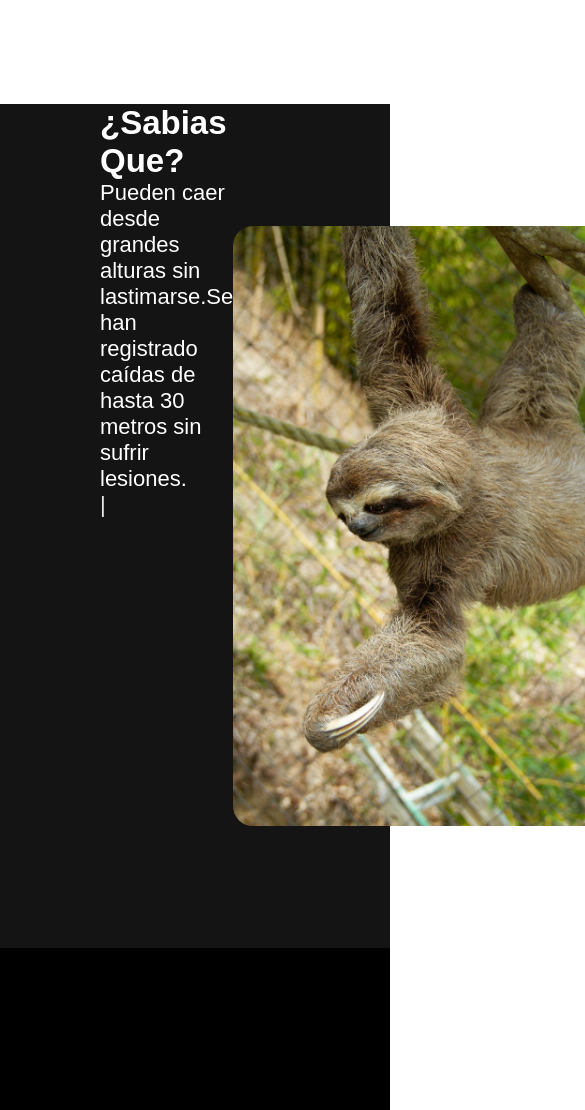
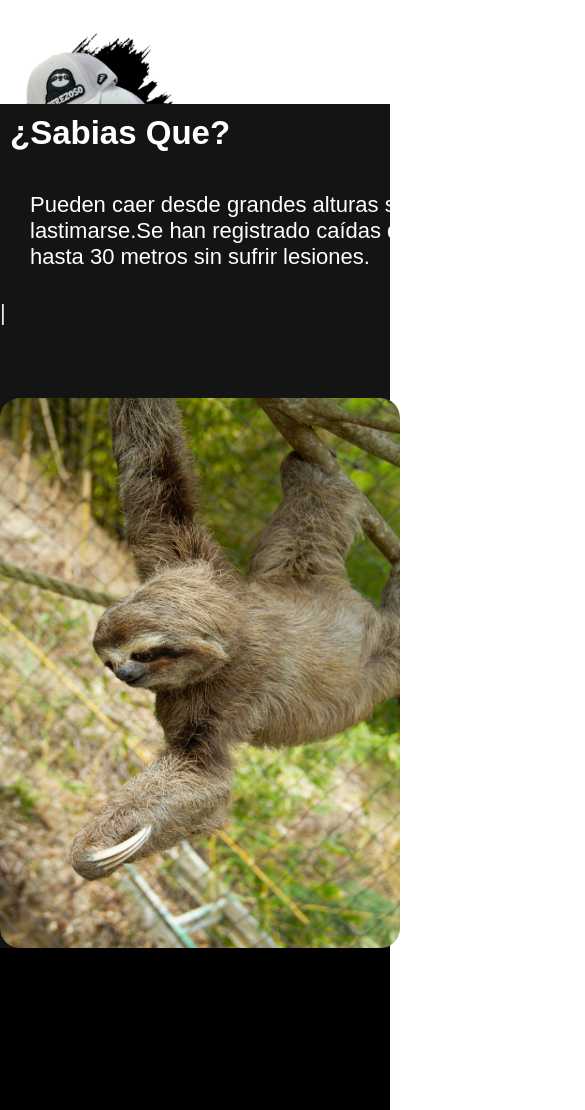
Before and after one commit to salemmp/pereza, a plain HTML site: page index.html in a window 390 px wide. Shown: the part 2428-3538 px from the top of the page, 585 px wide, since content can reach past the window. Drawn offline with nearby package versions, Linux system fonts and the light colour scheme; a web font is replaced by a local one.

Commit message:
Add files via upload

```diff
--- a/mobile.css
+++ b/mobile.css
@@ -16,9 +16,71 @@
 
 
 
+    .d{
+        width: 100%;
+        height: 100vh;
+        background-color: rgb(20, 20, 20);
+        color: white;
+        display: flex;
+        flex-direction: column;
+        align-items: start;
+
+    }
+    .parrafo_d{
+        display: block;
+        width: 100%;
+    }
+   p{
+        width: 100%;
+        padding: 30px;
+
+    }
+    .texto{
+         display: flex;
+    flex-direction: column;
+    margin-left: 0px;
+    height: 100%;
+    width: 100%;
+    font-family: 'Rockhaven', sans-serif;
+    font-size: 22px;
+
+
+    }
+    h2{
+        padding: 10px;
+    }
+   .perezoso_img{
+
+    height: 550px;
+    margin: auto;
+   }
+   .imagenes{
+    width: 100%;
+    height: 70%;
+    display: flex;
+    flex-wrap: wrap;
+
+    justify-content: space-between;
+    margin-top: 150px;
+   }
 
 
 
 
 
+   .gorras{
+
+    width: 200px;
+    height: 200px;
+    overflow: hidden;
+    transition: transform 0.5s ease-in-out;
+    overflow: hidden;
+
+
+}
+h3{
+    width: 100%;
+    text-align: center;
+}
+
   }
```
